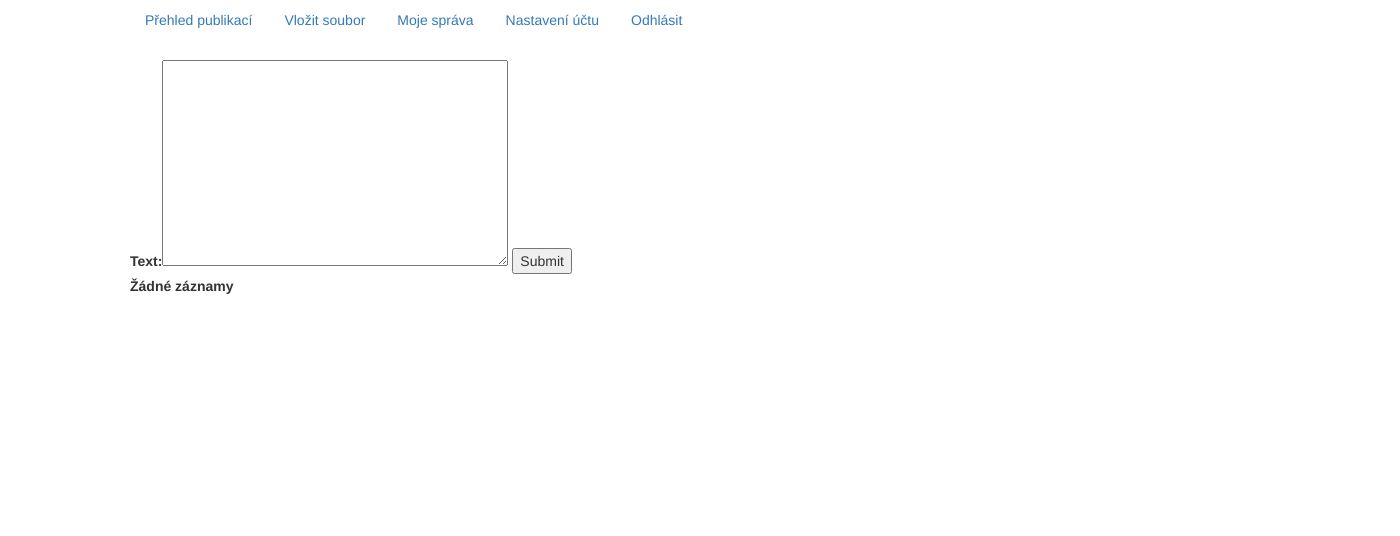
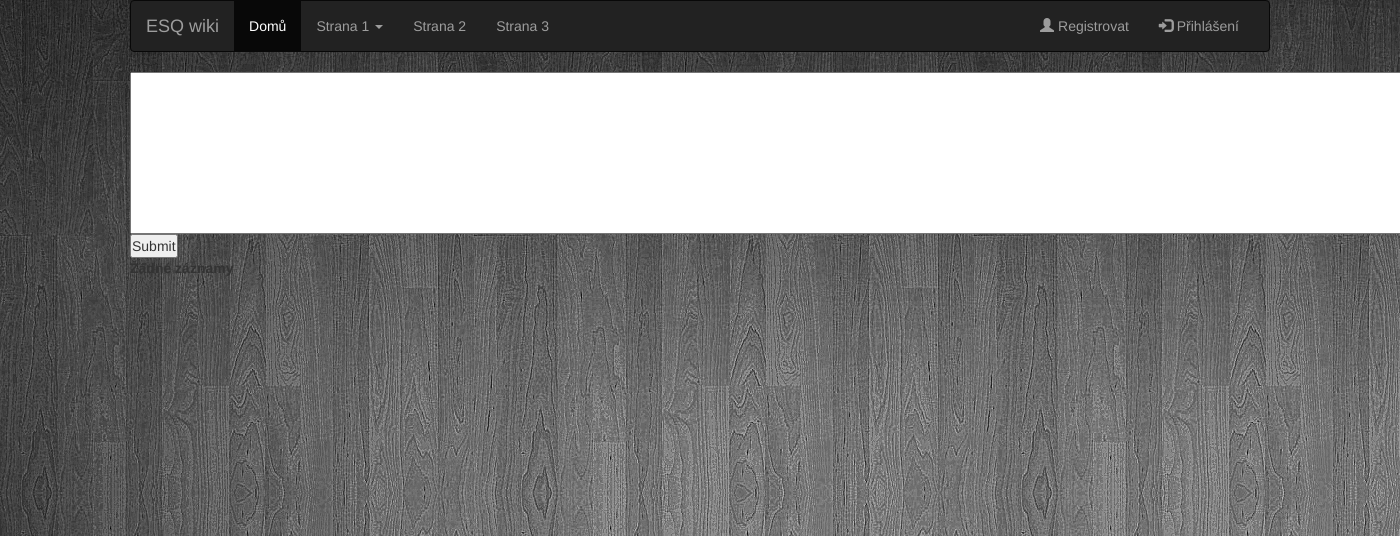
Before and after one commit to Lokky007/esqwiki, a Django app: page /board/ in a window 1400 px wide. Shown: the top 536 px of that part. Run offline with Django 3.2, Linux system fonts and the light colour scheme; data that the repository does not hold is empty; the page is wider than the window, and the part outside it is not shown; some libraries are stand-ins or nearby versions.

Commit message:
css - board

```diff
--- a/board/forms.py
+++ b/board/forms.py
@@ -2,4 +2,4 @@ from django import forms
 
 
 class BoardNewPost(forms.Form):
-    text = forms.CharField(widget=forms.Textarea)
+    text = forms.CharField(required=True, label="", widget=forms.Textarea(attrs={'rows': 8, 'cols': 160}))
--- a/board/templates/base.html
+++ b/board/templates/base.html
@@ -5,20 +5,45 @@
 <head>
     <title>{% block title %}{% endblock %}</title>
     <meta http-equiv="Content-Type" content="text/html; charset=utf-8" />
-    <link rel="stylesheet" type="text/css" href=" {% static 'main/base.css' %}">
+    <link rel="stylesheet" type="text/css" href=" {% static 'styles.css' %}">
     <link rel="stylesheet" type="text/css" href=" {% static 'extension/bootstrap/css/bootstrap.min.css'%}">
 
 </head>
 <body>
     <div class="wrapper ">
         <div class="container">
-            <ul class="nav nav-pills">
-              <li role="presentation" ><a href="/main/">Přehled publikací</a></li>
-              <li role="presentation"><a href="/main/insert/">Vložit soubor</a></li>
-              <li role="presentation"><a href="/main/overview/">Moje správa</a></li>
-              <li role="presentation"><a href="/main/settings/">Nastavení účtu</a></li>
-              <li role="presentation"><a href="/polls/logout/">Odhlásit</a></li>
-            </ul>
+
+            <nav class="navbar navbar-inverse">
+              <div class="container-fluid">
+                <div class="navbar-header">
+                  <button type="button" class="navbar-toggle" data-toggle="collapse" data-target="#myNavbar">
+                    <span class="icon-bar"></span>
+                    <span class="icon-bar"></span>
+                    <span class="icon-bar"></span>
+                  </button>
+                  <a class="navbar-brand" href="#">ESQ wiki</a>
+                </div>
+                <div class="collapse navbar-collapse" id="myNavbar">
+                  <ul class="nav navbar-nav">
+                    <li class="active"><a href="#">Domů</a></li>
+                    <li class="dropdown">
+                      <a class="dropdown-toggle" data-toggle="dropdown" href="#">Strana 1 <span class="caret"></span></a>
+                      <ul class="dropdown-menu">
+                        <li><a href="#">Page 1-1</a></li>
+                        <li><a href="#">Page 1-2</a></li>
+                        <li><a href="#">Page 1-3</a></li>
+                      </ul>
+                    </li>
+                    <li><a href="#">Strana 2</a></li>
+                    <li><a href="#">Strana 3</a></li>
+                  </ul>
+                  <ul class="nav navbar-nav navbar-right">
+                    <li><a href="#"><span class="glyphicon glyphicon-user"></span> Registrovat</a></li>
+                    <li><a href="#"><span class="glyphicon glyphicon-log-in"></span> Přihlášení</a></li>
+                  </ul>
+                </div>
+              </div>
+            </nav>
 
             <div class="center_container">
                  <div class="center_container_title">
--- a/board/templates/board_base.html
+++ b/board/templates/board_base.html
@@ -22,9 +24,12 @@
                 <strong>Žádné záznamy</strong>
         {% else %}
             {% for record in board_records %}
-                <p>{{ record.id_board_post }}{{ record.x_created }}{{ record.text }} {{ record.x_user_id }}</p>
-                <a href="#">Odpovědět</a>
-                <a href="/board/delete/{{ record.id_board_post }}">delete</a>
+                <div class="board_content_record" id="{{ record.id_board_post }}_board_content_record">
+                    <p>#{{ record.id_board_post }}{{ record.x_created }} {{ record.x_user_id }}</p>
+                    <b>{{ record.text }}</b>
+                    <a href="#">Odpovědět</a>
+                    <a href="/board/delete/{{ record.id_board_post }}">delete</a>
+                </div>
             {% endfor %}
         {% endif %}
     {% endblock %}
--- a/static/styles.css
+++ b/static/styles.css
@@ -0,0 +1,53 @@
+@import url(http://fonts.googleapis.com/css?family=Source+Sans+Pro:200,300);
+* {
+  box-sizing: border-box;
+  margin: 0;
+  padding: 0;
+  font-weight: 300;
+}
+body {
+  font-family: 'Source Sans Pro', sans-serif;
+  color: white;
+  font-weight: 300;
+  background-image: url("background_image.jpg");
+
+}
+body ::-webkit-input-placeholder {
+  /* WebKit browsers */
+  font-family: 'Source Sans Pro', sans-serif;
+  color: white;
+  font-weight: 300;
+}
+body :-moz-placeholder {
+  /* Mozilla Firefox 4 to 18 */
+  font-family: 'Source Sans Pro', sans-serif;
+  color: white;
+  opacity: 1;
+  font-weight: 300;
+}
+body ::-moz-placeholder {
+  /* Mozilla Firefox 19+ */
+  font-family: 'Source Sans Pro', sans-serif;
+  color: white;
+  opacity: 1;
+  font-weight: 300;
+}
+body :-ms-input-placeholder {
+  /* Internet Explorer 10+ */
+  font-family: 'Source Sans Pro', sans-serif;
+  color: white;
+  font-weight: 300;
+}
+
+.board_content_record{
+    background-color: #13111199;
+    border-radius: 5px;
+    box-shadow: 6px 5px #13111159;
+    margin-bottom:10px;
+    color: #9d9d9d;
+    font-size: 14px;
+}
+
+.board_delete_record{
+    text-align:  center;
+}
```
Also changed, not shown: other parts of board/templates/board_base.html (+3 -1 lines), static/background_image.jpg (added).
